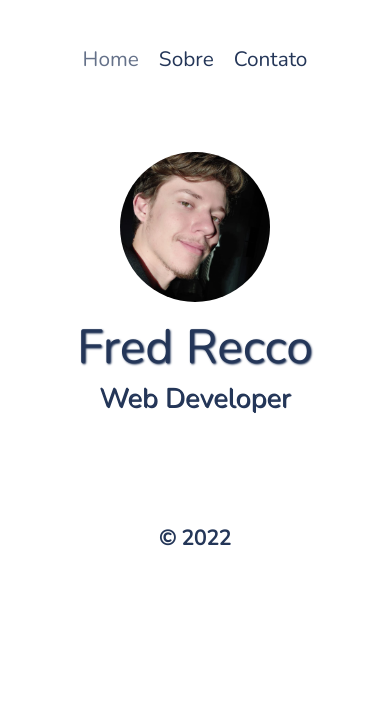
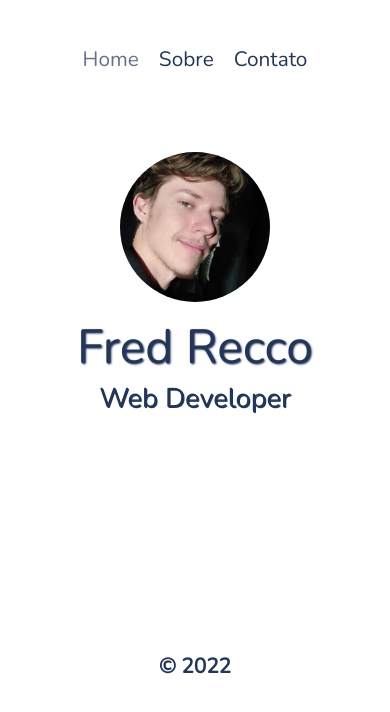
Before and after one commit to reecco/portfolio, a Vue app: page / in a window 390 px wide. Shown: the top 712 px of the page. Built offline with nearby package versions, Linux system fonts and the light colour scheme.

Commit message:
fix: change responsive design

```diff
--- a/src/components/Footer/style.sass
+++ b/src/components/Footer/style.sass
@@ -5,23 +5,27 @@
   color: $color-text
   align-items: flex-end
   justify-content: center
-  min-height: 200px
+  // min-height: 200px
 
   p
    font-size: 1.3rem
    font-weight: 600
 
-@media (max-width: 500px) and (max-height: 700px)
-  footer
-    min-height: 150px
+// @media (max-height: 599px)
+//   footer
+//     min-height: 100px
 
-    p
-      font-size: 1.2rem
+// @media (max-width: 500px) and (min-height: 600px) and (max-height: 700px)
+//   footer
+//     min-height: 150px
 
-@media (max-height: 900px) and (min-height: 701px)
-  footer
-    min-height: 50px
+//     p
+//       font-size: 1.2rem
 
-@media (max-width: 700px) and (min-width: 501px)
-  footer
-    min-height: 100px
+// @media (max-height: 900px) and (min-height: 701px)
+//   footer
+//     min-height: 50px
+
+// @media (max-width: 700px) and (min-width: 501px)
+//   footer
+//     min-height: 100px
--- a/src/views/Home/style.sass
+++ b/src/views/Home/style.sass
@@ -36,12 +36,33 @@
     font-weight: 500
     text-shadow: 1px 1px $color-text
 
-@media (max-width: 500px)
+// @media (max-width: 500px)
+//   .home
+//     margin-top: 10%
+//     // min-height: 350px
+//     min-height: 0
+
+// @media (max-width: 700px) and (min-width: 501px)
+//   .home
+//     margin-top: 6%
+//     // min-height: 500px
+//     min-height: 0
+
+// @media (max-width: 1399px) and (min-width: 701px)
+//   .home
+//     min-height: 340px
+
+@media (max-width: 480px)
   .home
     margin-top: 10%
-    min-height: 350px
+    min-height: 500px
 
-@media (max-width: 700px) and (min-width: 501px)
+@media (max-width: 767px) and (min-width: 481px)
   .home
-    margin-top: 6%
+    margin-top: 10%
     min-height: 500px
+
+@media (min-width: 768px) and (max-width: 979px)
+  .home
+    margin-top: 10%
+    min-height: 550px
```
